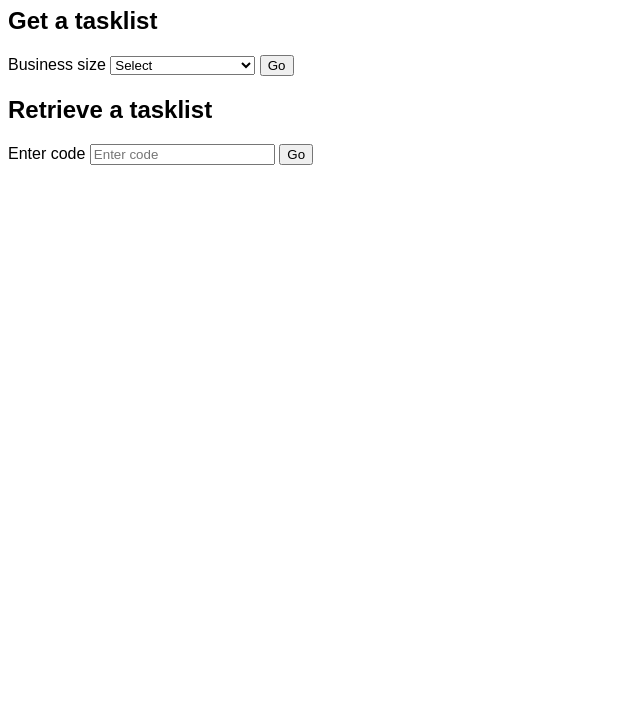
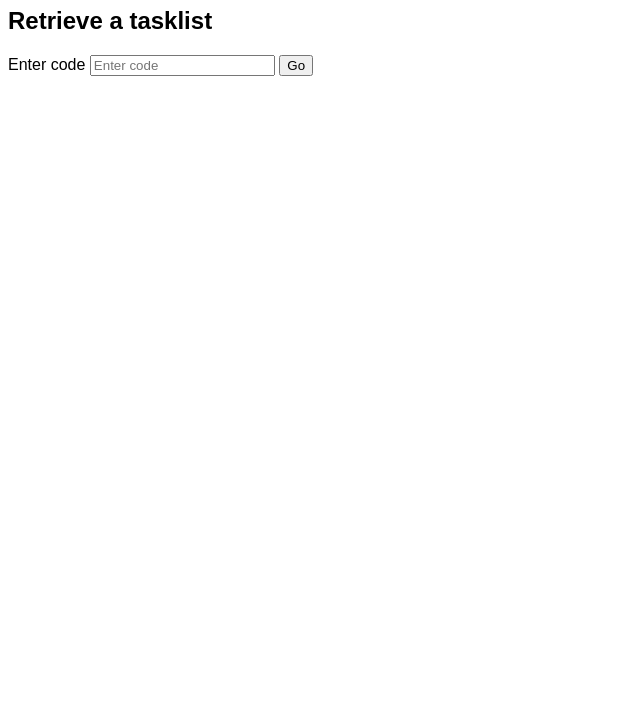
Before and after one commit to fluentinteraction/uieust3, a plain HTML site: page index.html in a window 1280 px wide. Shown: the part 73-800 px from the top of the page, without its empty margins (0-640 px from the left). Drawn offline with nearby package versions, Linux system fonts and the light colour scheme.

Commit message:
Update index.html

```diff
--- a/index.html
+++ b/index.html
@@ -41,7 +41,7 @@
     height="0" width="0" style="display:none;visibility:hidden"></iframe></noscript>
     <!-- End Google Tag Manager (noscript) -->
     <h1>Step 1</h1>
-    <div id="get-toolkit">
+    <!--<div id="get-toolkit">
         <h2>Get a tasklist</h2>
         <form id="business-size-form">
             <label for="business-size">Business size</label>
@@ -54,7 +54,7 @@
             </select>
             <button type="button" onclick="generateCode()">Go</button>
         </form>
-    </div>
+    </div>-->
 
 <div id="retrieve-toolkit">
     <h2>Retrieve a tasklist</h2>
```
